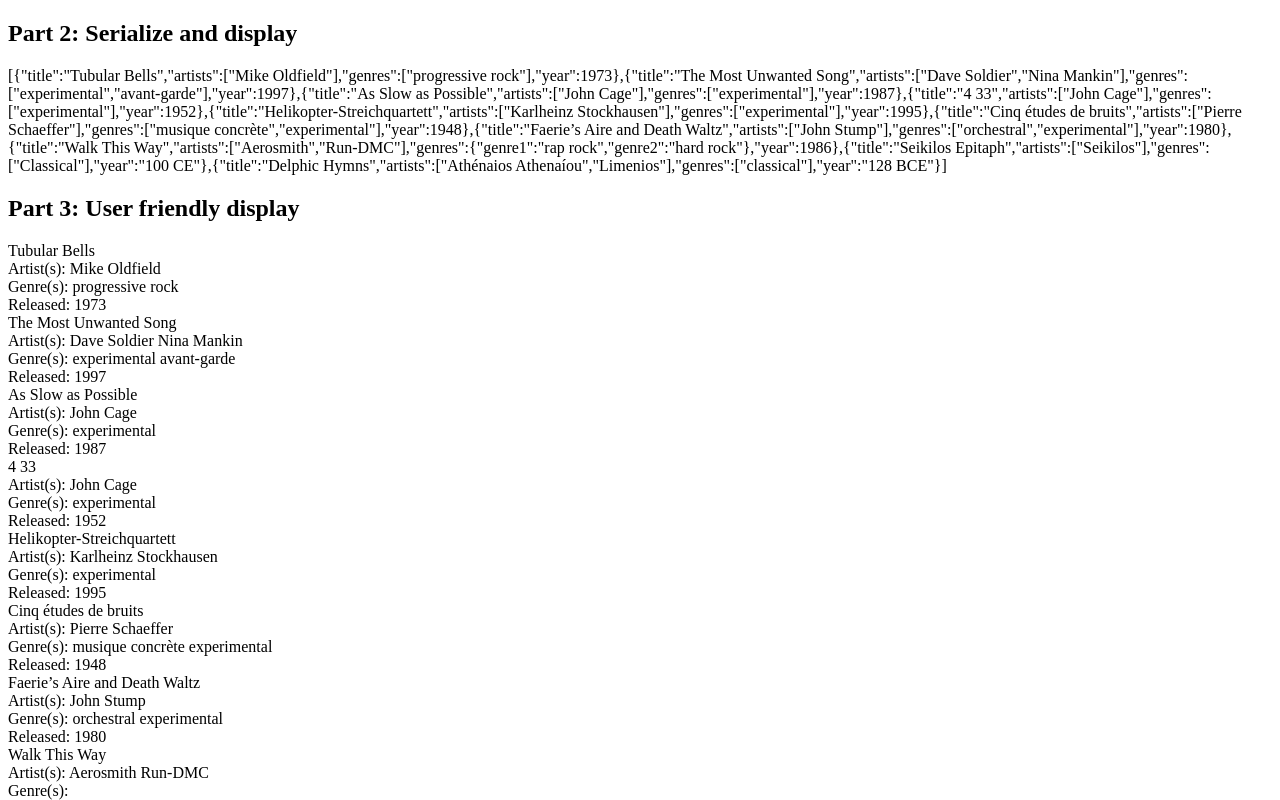
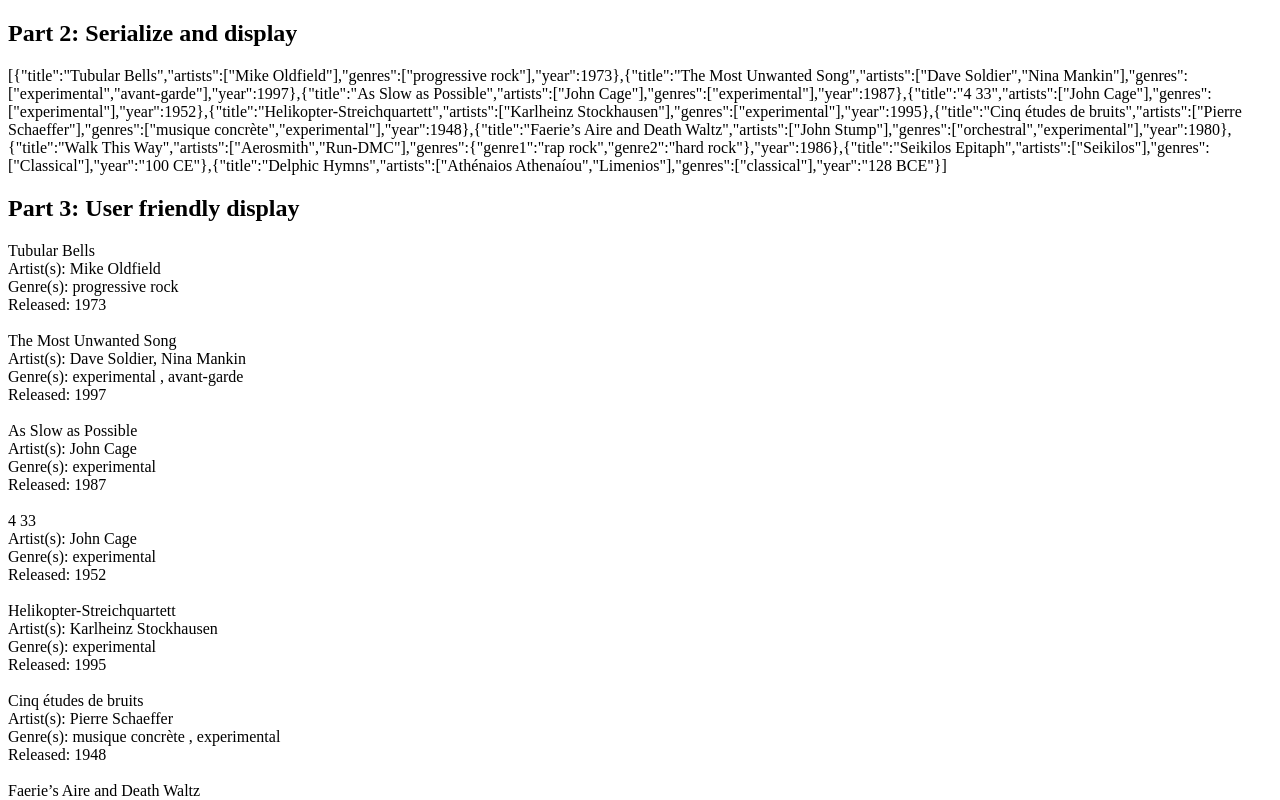
Before and after one commit to caedenf/Assignment-Week-9, a plain HTML site: page index.html in a window 1280 px wide. Shown: the top 800 px of the page. Drawn offline with Linux system fonts and the light colour scheme.

Commit message:
Update index.html

```diff
--- a/index.html
+++ b/index.html
@@ -38,12 +38,18 @@
             function friendlify() {
                 for (var i = 0; i < songArray.length; i++) {
                     document.getElementById("friendly").innerHTML += songArray[i].title + "<br/>Artist(s): ";
-                    for (var j = 0; j < songArray[i].artists.length; j++)
-                        document.getElementById("friendly").innerHTML += songArray[i].artists[j] + " ";
+                    for (var j = 0; j < songArray[i].artists.length; j++) {
+                        document.getElementById("friendly").innerHTML += songArray[i].artists[j];
+                        if (j < songArray[i].artists.length-1)
+                             document.getElementById("friendly").innerHTML += ", ";
+                    }
                     document.getElementById("friendly").innerHTML += "<br/>Genre(s): ";
-                    for (var k = 0; k < songArray[i].genres.length; k++)
+                    for (var k = 0; k < songArray[i].genres.length; k++) {
                         document.getElementById("friendly").innerHTML += songArray[i].genres[k] + " ";
-                    document.getElementById("friendly").innerHTML += "<br/>Released: " + songArray[i].year + "<br/>";
+                        if (k < songArray[i].genres.length-1)
+                             document.getElementById("friendly").innerHTML += ", ";
+                    }
+                    document.getElementById("friendly").innerHTML += "<br/>Released: " + songArray[i].year + "<br/><br/>";
                 }
             }
         </script>
```
